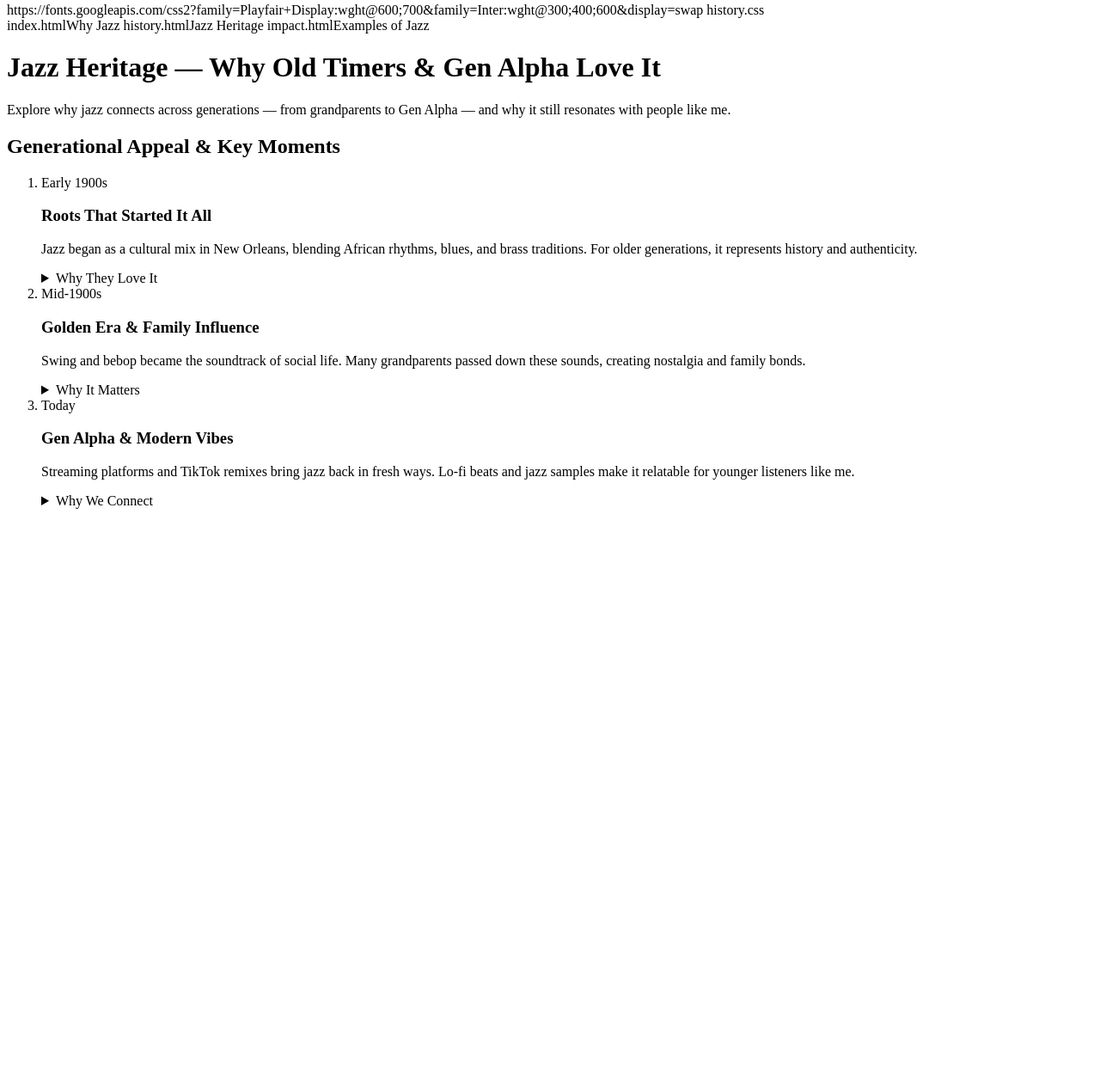
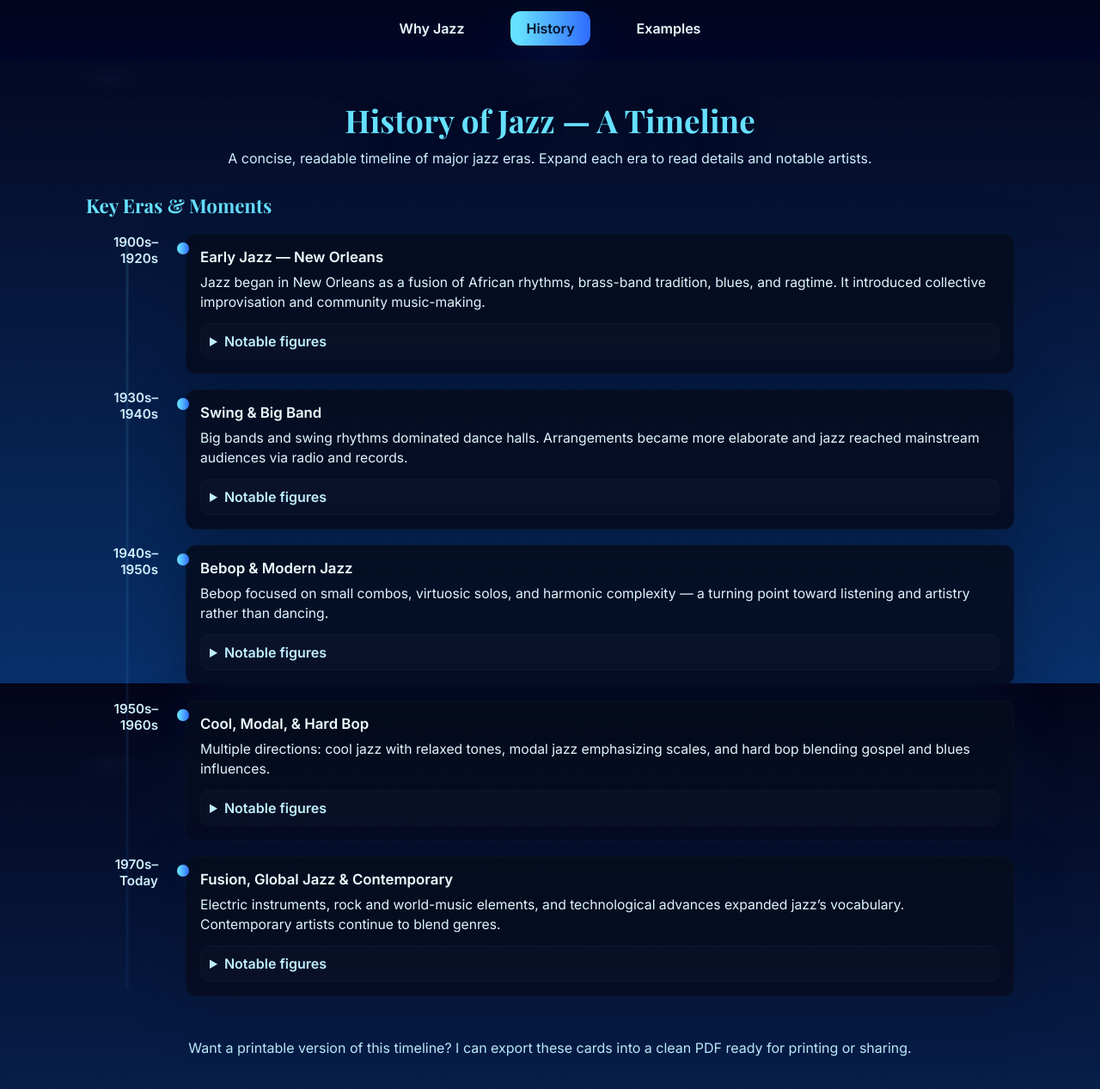
Before and after one commit to 8norrapat/Jazz, a plain HTML site: page history.html in a window 1280 px wide. Shown: the part 5-1272 px from the top of the page at 86% size. Before the commit the page ends 800 px from the top, so only its background shows below. Drawn offline with nearby package versions, Linux system fonts and the light colour scheme.

Commit message:
Update history.html

```diff
--- a/history.html
+++ b/history.html
@@ -1,62 +1,84 @@
-
 <!DOCTYPE html>
 <html lang="en">
 <head>
   <meta charset="utf-8" />
   <meta name="viewport" content="width=device-width,initial-scale=1" />
-  <title>Jazz Heritage — Why All Generations Love It</title>
+  <title>History of Jazz — Timeline</title>
 
-  https://fonts.googleapis.com/css2?family=Playfair+Display:wght@600;700&family=Inter:wght@300;400;600&display=swap
+  <!-- Fonts -->
+  <link href="https://fonts.googleapis.com/css2?family=Playfair+Display:wght@600;700&family=Inter:wght@300;400;600&display=swap" rel="stylesheet">
 
-  history.css
+  <link rel="stylesheet" href="history.css" />
 </head>
 <body>
   <nav class="navbar" role="navigation" aria-label="Main navigation">
-    index.htmlWhy Jazz</a>
-    history.htmlJazz Heritage</a>
-    impact.htmlExamples of Jazz</a>
+    <a href="index.html">Why Jazz</a>
+    <a href="history.html" class="active">History</a>
+    <a href="impact.html">Examples</a>
   </nav>
 
   <main class="history-root" role="main">
     <header class="history-hero">
-      <h1>Jazz Heritage — Why Old Timers & Gen Alpha Love It</h1>
-      <p class="subtitle">Explore why jazz connects across generations — from grandparents to Gen Alpha — and why it still resonates with people like me.</p>
+      <h1>History of Jazz — A Timeline</h1>
+      <p class="subtitle">A concise, readable timeline of major jazz eras. Expand each era to read details and notable artists.</p>
     </header>
 
     <section class="timeline" aria-labelledby="timeline-title">
-      <h2 id="timeline-title">Generational Appeal & Key Moments</h2>
+      <h2 id="timeline-title">Key Eras & Moments</h2>
 
       <ol class="timeline-list">
 
         <li class="timeline-item">
-          <div class="timeline-marker">Early 1900s</div>
+          <div class="timeline-marker">1900s–1920s</div>
           <div class="timeline-body">
-            <h3>Roots That Started It All</h3>
-            <p>Jazz began as a cultural mix in New Orleans, blending African rhythms, blues, and brass traditions. For older generations, it represents history and authenticity.</p>
-            <details class="more"><summary>Why They Love It</summary><p>Old timers cherish jazz as a living memory of community and creativity.</p></details>
+            <h3>Early Jazz — New Orleans</h3>
+            <p>Jazz began in New Orleans as a fusion of African rhythms, brass-band tradition, blues, and ragtime. It introduced collective improvisation and community music-making.</p>
+            <details class="more"><summary>Notable figures</summary><p>Buddy Bolden, Jelly Roll Morton, Louis Armstrong (emerging late 1910s—1920s).</p></details>
           </div>
         </li>
 
         <li class="timeline-item">
-          <div class="timeline-marker">Mid-1900s</div>
+          <div class="timeline-marker">1930s–1940s</div>
           <div class="timeline-body">
-            <h3>Golden Era & Family Influence</h3>
-            <p>Swing and bebop became the soundtrack of social life. Many grandparents passed down these sounds, creating nostalgia and family bonds.</p>
-            <details class="more"><summary>Why It Matters</summary><p>Jazz feels like a family tradition — a sound that reminds us of gatherings and stories.</p></details>
+            <h3>Swing & Big Band</h3>
+            <p>Big bands and swing rhythms dominated dance halls. Arrangements became more elaborate and jazz reached mainstream audiences via radio and records.</p>
+            <details class="more"><summary>Notable figures</summary><p>Duke Ellington, Count Basie, Benny Goodman, Ella Fitzgerald.</p></details>
           </div>
         </li>
 
         <li class="timeline-item">
-          <div class="timeline-marker">Today</div>
+          <div class="timeline-marker">1940s–1950s</div>
           <div class="timeline-body">
-            <h3>Gen Alpha & Modern Vibes</h3>
-            <p>Streaming platforms and TikTok remixes bring jazz back in fresh ways. Lo-fi beats and jazz samples make it relatable for younger listeners like me.</p>
-            <details class="more"><summary>Why We Connect</summary><p>It’s chill, creative, and blends perfectly with modern tech-driven lifestyles.</p></details>
+            <h3>Bebop & Modern Jazz</h3>
+            <p>Bebop focused on small combos, virtuosic solos, and harmonic complexity — a turning point toward listening and artistry rather than dancing.</p>
+            <details class="more"><summary>Notable figures</summary><p>Charlie Parker, Dizzy Gillespie, Thelonious Monk.</p></details>
+          </div>
+        </li>
+
+        <li class="timeline-item">
+          <div class="timeline-marker">1950s–1960s</div>
+          <div class="timeline-body">
+            <h3>Cool, Modal, & Hard Bop</h3>
+            <p>Multiple directions: cool jazz with relaxed tones, modal jazz emphasizing scales, and hard bop blending gospel and blues influences.</p>
+            <details class="more"><summary>Notable figures</summary><p>Miles Davis, John Coltrane, Chet Baker.</p></details>
+          </div>
+        </li>
+
+        <li class="timeline-item">
+          <div class="timeline-marker">1970s–Today</div>
+          <div class="timeline-body">
+            <h3>Fusion, Global Jazz & Contemporary</h3>
+            <p>Electric instruments, rock and world-music elements, and technological advances expanded jazz’s vocabulary. Contemporary artists continue to blend genres.</p>
+            <details class="more"><summary>Notable figures</summary><p>Miles Davis (electric era), Herbie Hancock, modern global artists and cross-genre collaborators.</p></details>
           </div>
         </li>
 
       </ol>
     </section>
+
+    <footer class="history-footer">
+      <p>Want a printable version of this timeline? I can export these cards into a clean PDF ready for printing or sharing.</p>
+    </footer>
   </main>
 </body>
 </html>
```
